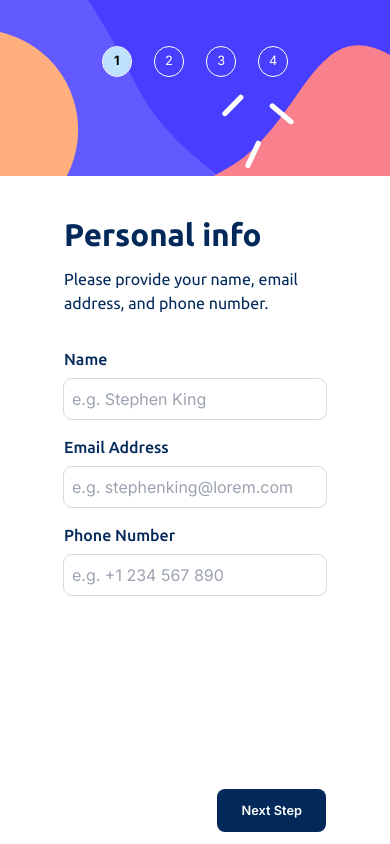
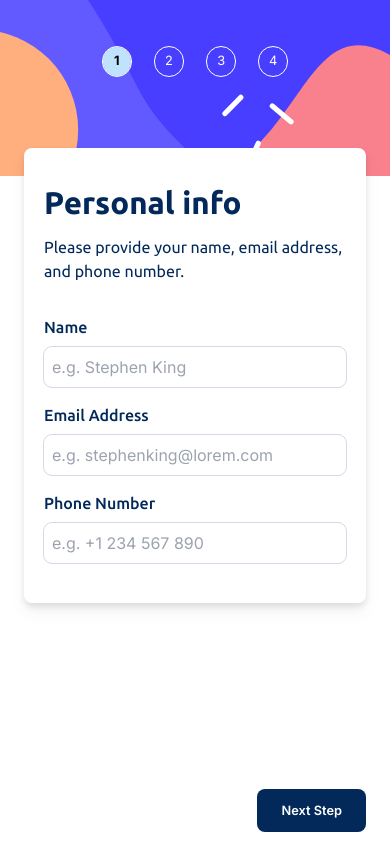
Before and after one commit to Davesakraken/multi-step-form, a Next.js app: page / in a window 390 px wide. Built offline with nearby package versions, Linux system fonts and the light colour scheme.

Commit message:
Form Step mobile styles

```diff
--- a/src/Components/Form/Form.tsx
+++ b/src/Components/Form/Form.tsx
@@ -52,7 +52,7 @@ export default function Form({ stepNumber, setStepNumber }: StepListProps) {
         );
       case 5:
         return (
-          <FormStep title="" description="">
+          <FormStep>
             <StepFive />
           </FormStep>
         );
@@ -67,7 +67,7 @@ export default function Form({ stepNumber, setStepNumber }: StepListProps) {
 
   return (
     <>
-      <section className="flex flex-col flex-grow justify-between px-16 pt-9 pb-3">
+      <section className="flex flex-col flex-grow justify-between md:px-16 px-6 pt-9 pb-3">
         <div>{currentForm()}</div>
         <section className="flex justify-between gap-5">
           <button
--- a/src/Components/Form/FormStep.tsx
+++ b/src/Components/Form/FormStep.tsx
@@ -1,17 +1,23 @@
 import { ReactNode } from "react";
 
 interface FormStepProps {
-  title: string;
-  description: string;
+  title?: string;
+  description?: string;
   children: ReactNode;
 }
 
 export default function FormStep({ title, description, children }: FormStepProps) {
+  const desktopStyles =
+    "md:bg-none md:rounded-none md:top-0 md:p-0 md:pt-0 md:pb-0 md:drop-shadow-none";
   return (
     <>
-      <h1>{title}</h1>
-      <h2 className="mt-2">{description}</h2>
-      <section className="mt-8">{children}</section>
+      <section
+        className={`relative -top-16 bg-white rounded-lg p-5 pt-8 pb-10 drop-shadow-lg ${desktopStyles}`}
+      >
+        <h1>{title}</h1>
+        <h2 className="mt-2">{description}</h2>
+        <section className="mt-8">{children}</section>
+      </section>
     </>
   );
 }
```
